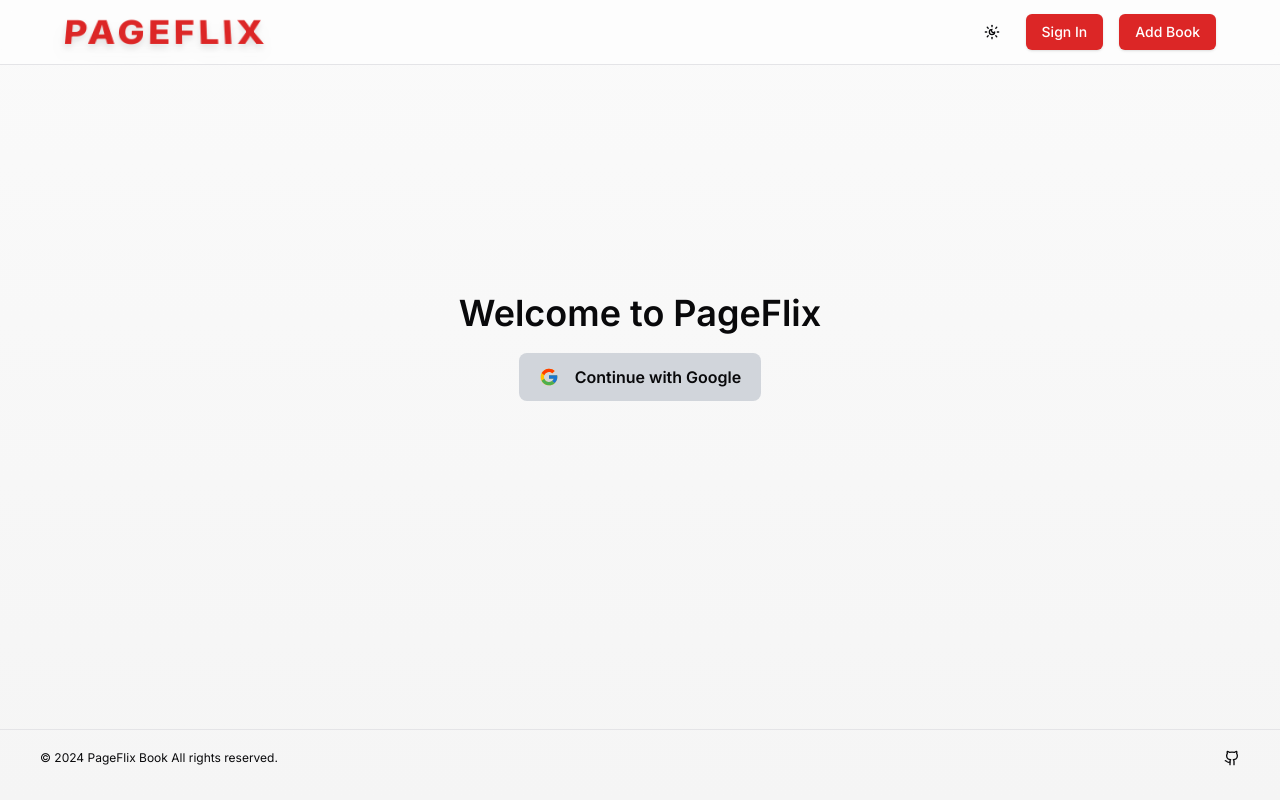
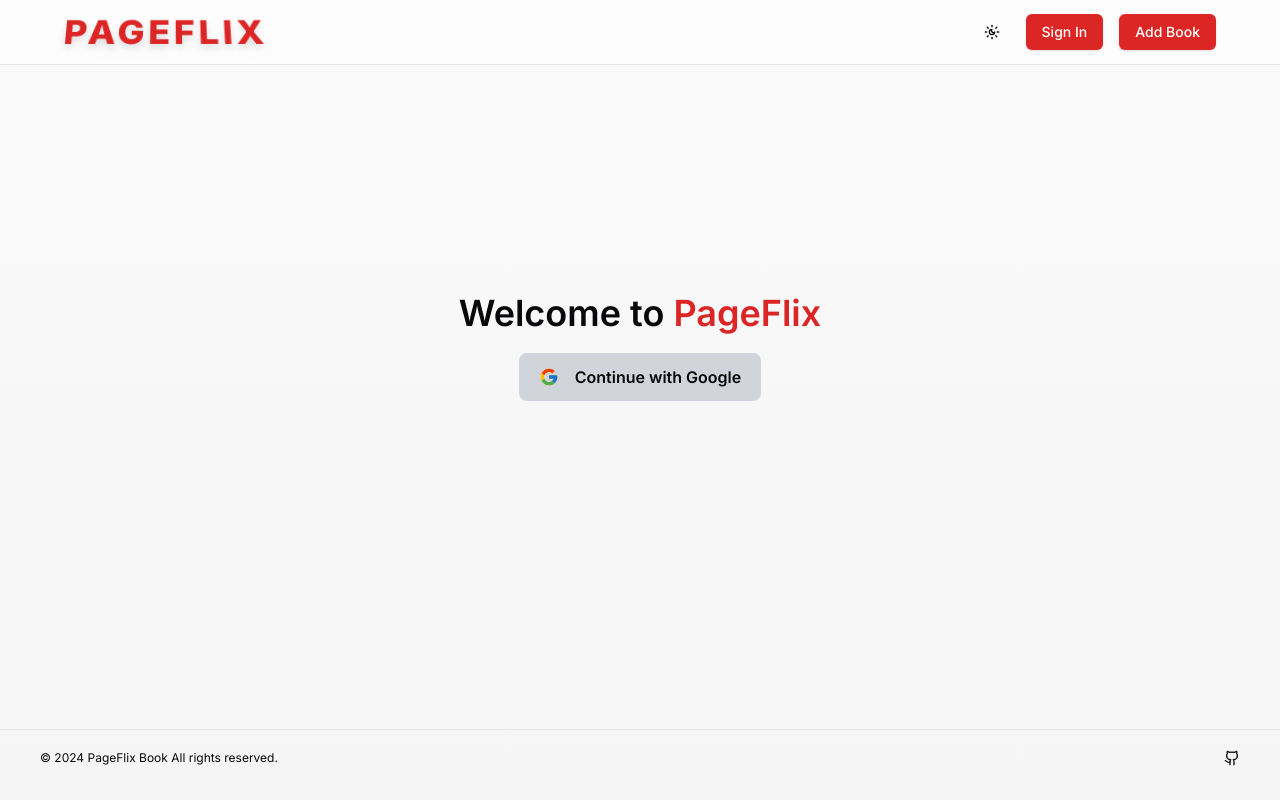
Before and after one commit to TejasGorde67/PageFlix, a Next.js app: page /signin in a window 1280 px wide. Built offline with nearby package versions, Linux system fonts and the light colour scheme; no server answers.

Commit message:
font updated

```diff
--- a/src/app/signin/components/SignIn.tsx
+++ b/src/app/signin/components/SignIn.tsx
@@ -1,21 +1,29 @@
-"use client"
+"use client";
 
-import { signIn } from "next-auth/react"
+import { signIn } from "next-auth/react";
 import { FcGoogle } from "react-icons/fc";
 
 const SignIn = () => {
+  const handleClick = () => {
+    signIn("google", { callbackUrl: "/books" });
+  };
+  return (
+    <div className="h-52 flex flex-col items-center">
+      <h1 className="text-center font-semibold text-4xl dark:text-white">
+        Welcome to <span className="text-red-600">PageFlix</span>
+      </h1>
 
-    const handleClick = () => {
-        signIn('google', { callbackUrl: '/books' })
-    }
-    return (
-        <div className="h-52 flex flex-col items-center">
-            <h1 className="text-center font-semibold text-4xl dark:text-white">Welcome to PageFlix</h1>
-            <button className="font-semibold py-3 px-5 rounded-lg flex items-center bg-gray-300 dark:bg-gray-200 dark:text-black space-x-4 mt-5" onClick={handleClick}>
-                <span><FcGoogle className="w-5 h-5" /></span> <span>Continue with Google</span>
-            </button>
-        </div>
-    )
-}
+      <button
+        className="font-semibold py-3 px-5 rounded-lg flex items-center bg-gray-300 dark:bg-gray-200 dark:text-black space-x-4 mt-5"
+        onClick={handleClick}
+      >
+        <span>
+          <FcGoogle className="w-5 h-5" />
+        </span>{" "}
+        <span>Continue with Google</span>
+      </button>
+    </div>
+  );
+};
 
-export default SignIn
+export default SignIn;
```
